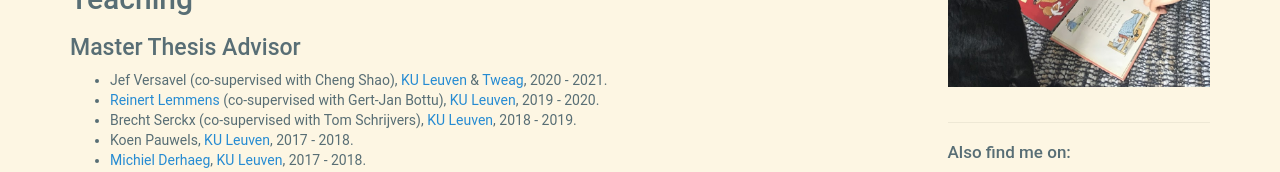
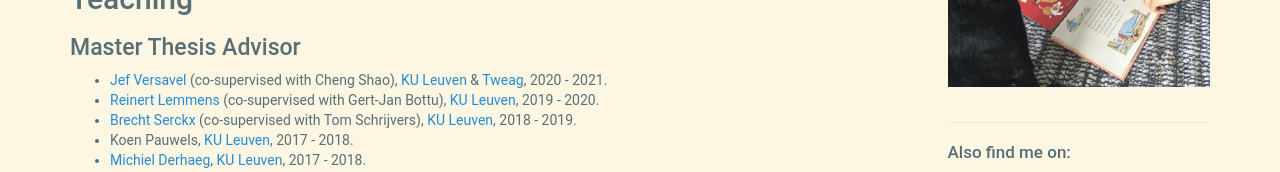
Before and after one commit to gkaracha/things-and-stuff.art, a plain HTML site: page teaching.html in a window 1280 px wide. Shown: the part 293-465 px from the top of the page. Drawn offline with nearby package versions, Linux system fonts and the light colour scheme.

Commit message:
Add links to current pages of old students

```diff
--- a/teaching.html
+++ b/teaching.html
@@ -67,16 +67,16 @@
           <h2><a name="teaching"></a>Teaching</h2>
           <h3>Master Thesis Advisor</h3>
           <ul>
-            <li>Jef Versavel (co-supervised with Cheng Shao),
+            <li><a href="https://be.linkedin.com/in/jef-versavel-35400b209" target="_blank">Jef Versavel</a> (co-supervised with Cheng Shao),
               <a target="_blank" href="http://www.kuleuven.be/kuleuven/">KU Leuven</a> &
               <a target="_blank" href="https://www.tweag.io/">Tweag</a>,
               2020 - 2021.
             </li>
-            <li><a href="https://reinert.dev/" target= "_blank">Reinert Lemmens</a> (co-supervised with Gert-Jan Bottu),
+            <li><a href="https://reinert.dev/" target="_blank">Reinert Lemmens</a> (co-supervised with Gert-Jan Bottu),
               <a target="_blank" href="http://www.kuleuven.be/kuleuven/">KU Leuven</a>,
               2019 - 2020.
             </li>
-            <li>Brecht Serckx (co-supervised with Tom Schrijvers),
+            <li><a href="https://brechtserckx.be/" target="_blank">Brecht Serckx</a> (co-supervised with Tom Schrijvers),
               <a target="_blank" href="http://www.kuleuven.be/kuleuven/">KU Leuven</a>,
               2018 - 2019.
             </li>
```
Also changed, not shown: c/teaching.content.html (+3 -3 lines).
